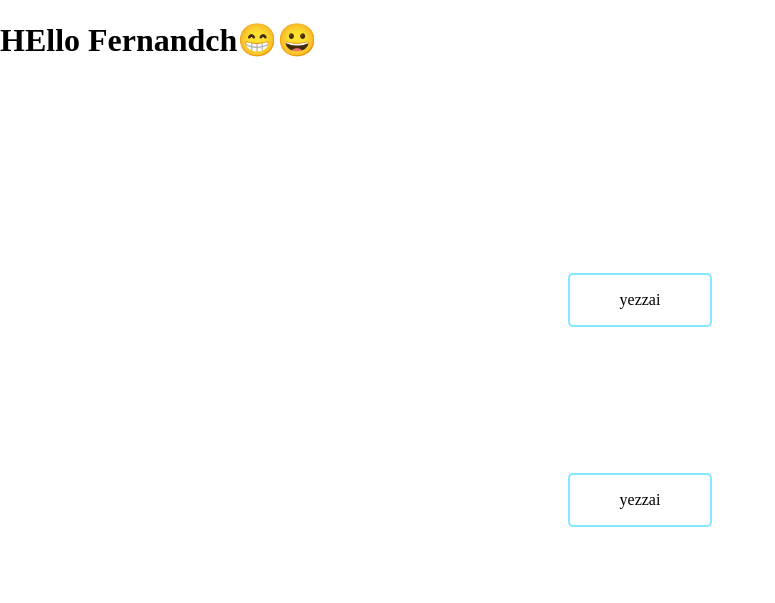
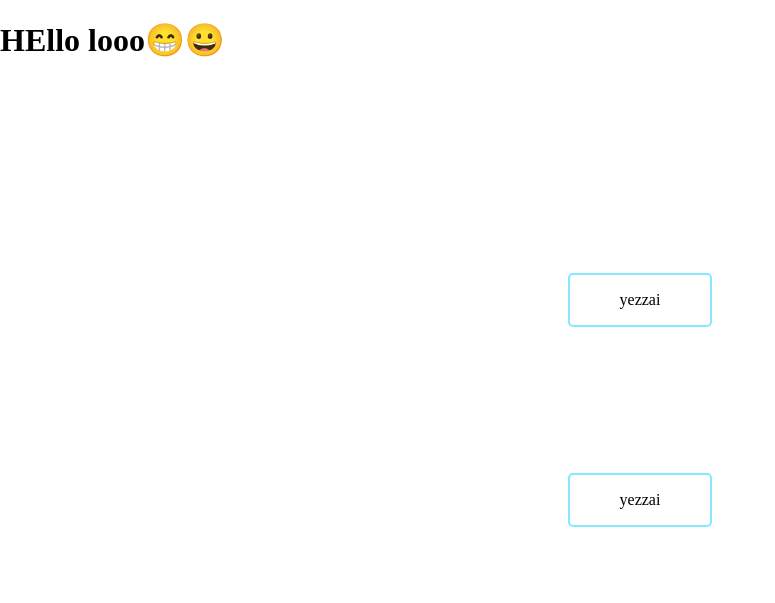
Before and after one commit to brunofer681/bruno-repo, a plain HTML site: page index.html in a window 1280 px wide. Shown: the whole page, without its empty margins (0-775 px from the left). Drawn offline with Linux system fonts and the light colour scheme.

Commit message:
ajouter svp

```diff
--- a/index.html
+++ b/index.html
@@ -7,7 +7,7 @@
 	<link rel="stylesheet" type="text/css" href="awesome.css">
 </head>
 <body>
-	<h1>HEllo Fernandch😁😀</h1>
+	<h1>HEllo looo😁😀</h1>
 	<div class="AB">
 		<div class="AA">yezzai</div>
 		<div class="AA">yezzai</div>
```
